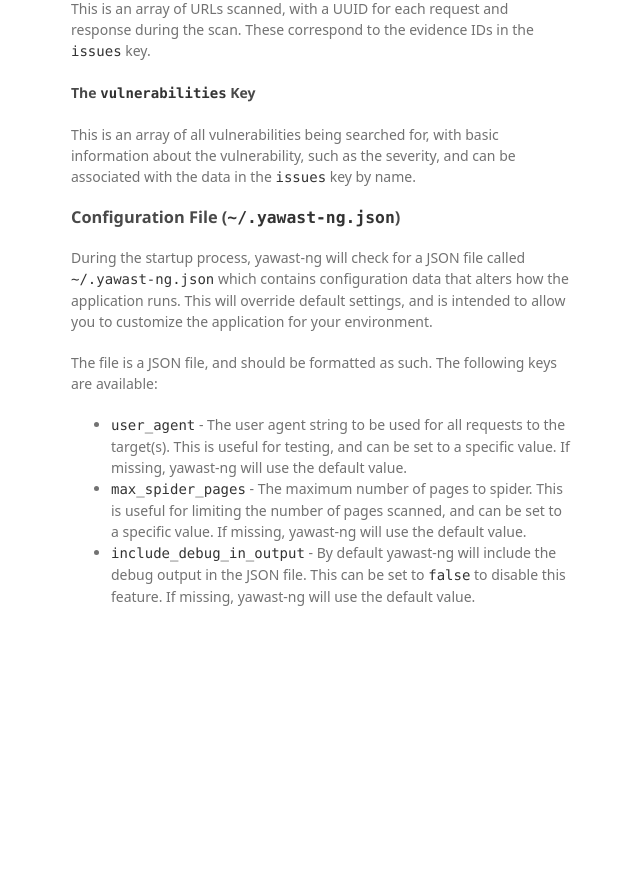
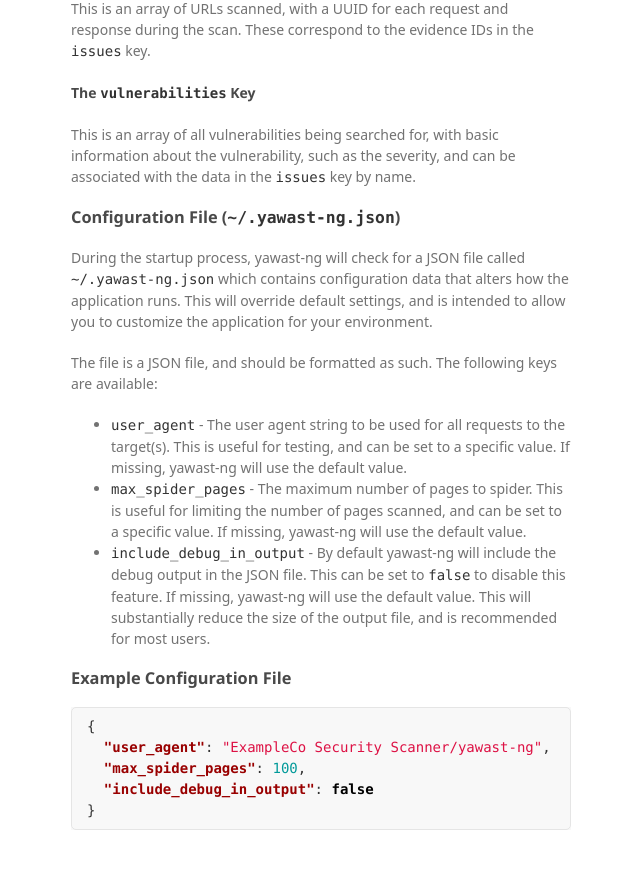
Before and after one commit to Numorian/yawast-ng, a Jekyll site: the page built from docs/usage.md, in a window 1280 px wide and 900 px high, scrolled down 3239 px. Shown: the top 869 px of the window, without its empty margins (499-1139 px from the left). Built offline with Jekyll 4.4.1, drawn with Linux system fonts in a browser that asks for light colours; some web fonts are replaced; a script that is not in the unit is left out; before the commit the page ends 3916 px from its top, so only the background shows below that.

Commit message:
Add Config Sample

````diff
--- a/docs/usage.md
+++ b/docs/usage.md
@@ -131,4 +131,14 @@
 
 - `user_agent` - The user agent string to be used for all requests to the target(s). This is useful for testing, and can be set to a specific value. If missing, yawast-ng will use the default value.
 - `max_spider_pages` - The maximum number of pages to spider. This is useful for limiting the number of pages scanned, and can be set to a specific value. If missing, yawast-ng will use the default value.
-- `include_debug_in_output` - By default yawast-ng will include the debug output in the JSON file. This can be set to `false` to disable this feature. If missing, yawast-ng will use the default value.
+- `include_debug_in_output` - By default yawast-ng will include the debug output in the JSON file. This can be set to `false` to disable this feature. If missing, yawast-ng will use the default value. This will substantially reduce the size of the output file, and is recommended for most users.
+
+### Example Configuration File
+
+```json
+{
+  "user_agent": "ExampleCo Security Scanner/yawast-ng",
+  "max_spider_pages": 100,
+  "include_debug_in_output": false
+}
+```
````
